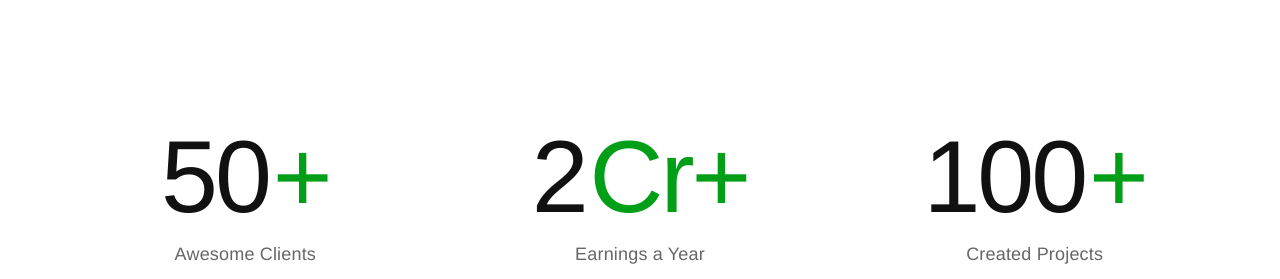
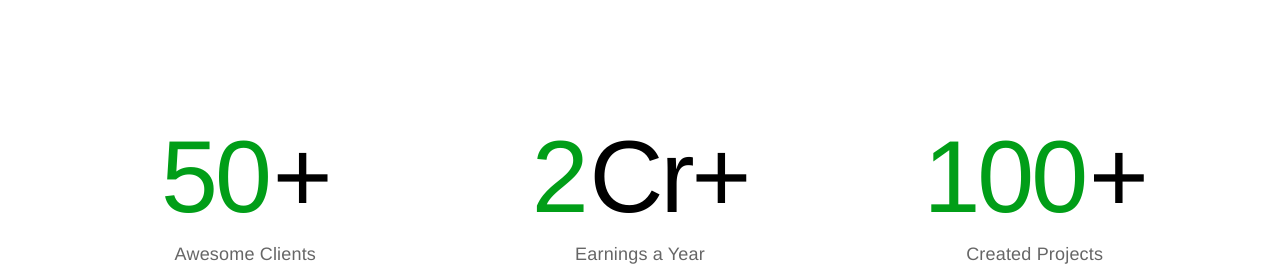
Before and after one commit to janmejayaparida26/seereon-website, a React (Vite) app: page / in a window 1280 px wide. Shown: the part 6340-6619 px from the top of the page. Built offline with nearby package versions, Linux system fonts and the light colour scheme.

Commit message:
I have changed some content in HistorySection.jsx file

```diff
--- a/src/components/HistorySection.jsx
+++ b/src/components/HistorySection.jsx
@@ -45,6 +45,7 @@ function StatItem({ stat, index }) {
       <span
         className="text-[#111] leading-none mb-3 inline-flex items-baseline"
         style={{
+          color: "#019e18",
           fontSize: "clamp(60px, 8vw, 120px)",
           fontWeight: 300,
           letterSpacing: "-0.03em",
@@ -55,11 +56,10 @@ function StatItem({ stat, index }) {
         <span ref={countRef}>0</span>
 
         {/* Suffix (Green #019e18) */}
-        <span style={{ color: "#019e18", marginLeft: "4px" }}>
+        <span style={{ color: "#000", marginLeft: "4px" }}>
           {stat.suffix}
         </span>
       </span>
-
       <span
         className="text-[#666] text-center font-['Arimo',sans-serif]"
         style={{ fontSize: "18px", letterSpacing: "0.01em" }}
```
